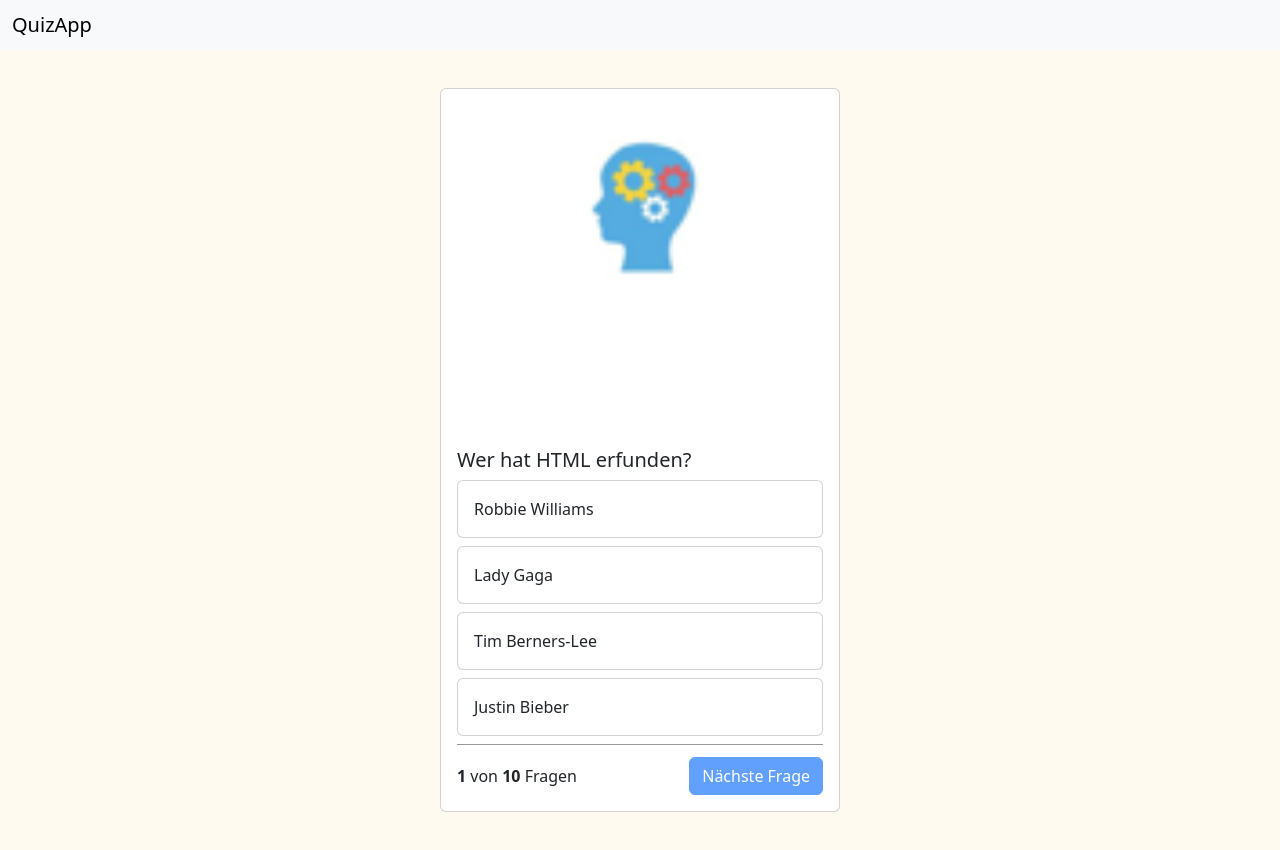
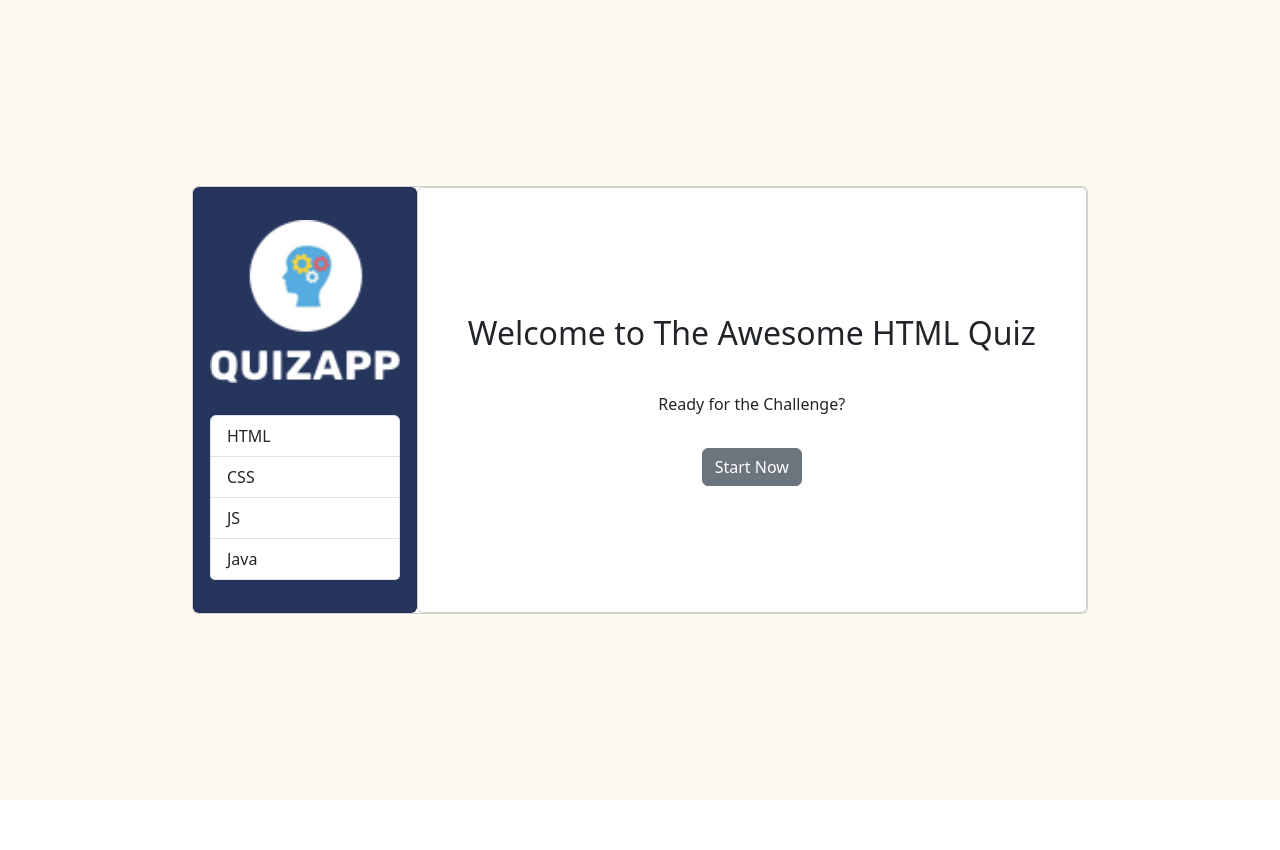
Before and after one commit to manuelbrauncoder/QuizzApp, a plain HTML site: page index.html in a window 1280 px wide. After the commit the page ends 800 px from the top, so only its background shows below. Drawn offline with nearby package versions, Linux system fonts and the light colour scheme.

Commit message:
rebuild lot of code

```diff
--- a/index.html
+++ b/index.html
@@ -18,54 +18,64 @@
 </head>
 
 <body onload="init()">
-    <nav class="navbar bg-body-tertiary">
-        <div class="container-fluid">
-            <span class="navbar-brand mb-0 h1">QuizApp</span>
-        </div>
-    </nav>
-
-    <div class="container">
-        <div class="card quiz-card">
-            <img src="./img/logo.png" class="card-img-top" alt="...">
-            <div class="card-body" id="end-screen" style="display: none;">
-                Quizz beendet!
+    <div class="content">
+        <!-- play card -->
+        <div class="card outer-card">
+            <div class="card card-left">
+                <img src="./img/logo.png" class="card-img-top" alt="...">
+                <ul class="list-group choice">
+                    <li class="list-group-item">HTML</li>
+                    <li class="list-group-item">CSS</li>
+                    <li class="list-group-item">JS</li>
+                    <li class="list-group-item">Java</li>
+                </ul>
             </div>
-            <div class="card-body" id="question-body">
-                <h5 class="card-title" id="questionText">Frage</h5>
-
-                <div class="card quiz-answer mb-2" onclick="answer('answer_1')">
-                    <div class="card-body" id="answer_1">
-                        Antwort
+            <!-- start card -->
+            <div class="card" id="start-card">
+                <h2>Welcome to The Awesome HTML Quiz</h1>
+                    <span>Ready for the Challenge?</span>
+                    <button onclick="newGame()" type="button" class="btn btn-secondary">Start Now</button>
+            </div>
+            <div class="card card-right" style="display: none;" id="question-body">
+                <h3 id="questionText">Frage</h2>
+                <div class="card">
+                    <div class="card-body answer-card" onclick="answer('answer_1')" id="answer_1">
+                        This is some text within a card body.
                     </div>
                 </div>
-
-                <div class="card quiz-answer mb-2">
-                    <div class="card-body" id="answer_2" onclick="answer('answer_2')">
-                        Antwort
+                <div class="card">
+                    <div class="card-body answer-card" onclick="answer('answer_2')" id="answer_2">
+                        This is some text within a card body.
                     </div>
                 </div>
-
-                <div class="card quiz-answer mb-2">
-                    <div class="card-body" id="answer_3" onclick="answer('answer_3')">
-                        Antwort
+                <div class="card">
+                    <div class="card-body answer-card" onclick="answer('answer_3')" id="answer_3">
+                        This is some text within a card body.
                     </div>
                 </div>
-
-                <div class="card quiz-answer mb-2">
-                    <div class="card-body" id="answer_4" onclick="answer('answer_4')">
-                        Antwort
+                <div class="card">
+                    <div class="card-body answer-card" onclick="answer('answer_4')" id="answer_4">
+                        This is some text within a card body.
                     </div>
                 </div>
-
-                <div class="question-footer">
-                    <span>
-                        <b id="currentQuestion">1</b> von <b id="numberOfQuestions">5</b> Fragen
-                    </span>
-
-                    <button id="next-button" disabled onclick="nextQuestion()" class="btn btn-primary">Nächste Frage</button>
+                <div>
+                    <b id="currentQuestion">1</b> von <b id="numberOfQuestions">5</b> Fragen
+                    <button id="next-button" disabled onclick="nextQuestion()" type="button" class="btn btn-primary">Next Question</button>
                 </div>
             </div>
+            <div id="end-screen" style="display: none;">
+                <img src="./img/brain result.png" alt="">
+                <h2>Quiz complete</h2>
+                <div class="score">
+                    <p>YOUR SCRORE</p>
+                    <p id="score">10</p>
+                    <p> / </p>
+                    <p id="games">10</p>
+                </div>
+                <button onclick="newGame()" type="button" class="btn btn-primary">Play again</button>
+            </div>
         </div>
+
     </div>
 </body>
 
--- a/script.js
+++ b/script.js
@@ -81,6 +81,7 @@ let questions = [
     }
 ];
 let currentQuestion = 0;
+let rightAnswers = 0;
 
 function init() {
     let input = document.getElementById('numberOfQuestions');
@@ -94,11 +95,21 @@ function showQuestion() {
     if (currentQuestion >= questions.length) {
         document.getElementById('end-screen').style = '';
         document.getElementById('question-body').style = 'display: none';
+        renderEndScreen();
+        currentQuestion = 0;
     } else {
         let question = questions[currentQuestion];
         document.getElementById('questionText').innerHTML = question['question'];
         document.getElementById('currentQuestion').innerHTML = currentQuestion + 1;
     }
+}
+
+function renderEndScreen() {
+    let score = document.getElementById('score');
+    let games = document.getElementById('games');
+    score.innerHTML = rightAnswers;
+    games.innerHTML = questions.length;
+
 }
 
 
@@ -115,6 +126,7 @@ function answer(selection) {
     let id = `answer_${question['right_answer']}`;
     if (selectedQuestionNumber == question['right_answer']) {
         document.getElementById(selection).parentNode.classList.add('bg-success');
+        rightAnswers++;
     } else {
         document.getElementById(selection).parentNode.classList.add('bg-danger');
         document.getElementById(id).parentNode.classList.add('bg-success');
@@ -139,3 +151,11 @@ function resetAnswerButtons() {
     document.getElementById('answer_4').parentNode.classList.remove('bg-danger');
     document.getElementById('answer_4').parentNode.classList.remove('bg-success');
 }
+
+function newGame() {
+    document.getElementById('end-screen').style = 'display: none';
+    document.getElementById('start-card').style = 'display: none';
+    document.getElementById('question-body').style = '';
+    init();
+    rightAnswers = 0;
+}
--- a/style.css
+++ b/style.css
@@ -1,32 +1,82 @@
-body {
-    background-color: #FEFAEF !important;
-}
-
-.container {
-    height: 100vh;
-    background-color: #FEFAEF !important;
+.content {
     display: flex;
     align-items: center;
     justify-content: center;
+    background-color: #FEFAEF;
+    height: 100vh;
+    margin: 0;
+    width: 100%;
 }
 
-.question-footer {
-    border-top: 1px solid rgba(0, 0, 0, 0.4) ;
-    display: flex;
-    justify-content: space-between;
-    align-items: center;
-    padding-top: 12px;
+.card-left {
+    width: 25%;
+    padding: 32px 16px;
+    background-color: #26355C !important;
 }
 
-.quiz-card {
-    width: 25rem;
+.choice {
+    border: none !important;
+    color: white !important;
+    background-color: #26355C !important;
+    margin-top: 32px;
 }
 
-.quiz-answer:hover {
-    cursor: pointer;
-    background-color: rgba(0, 0, 0, 0.05);
+.card-right {
+    display: flex;
+    border: none !important;
+    gap: 16px;
+    background-color: #F7F7F7 !important;
+    margin: 0 !important;
+    text-align: center;
+    padding: 16px 40px;
+    width: 75%;
 }
 
-.bg-success, .bg-danger {
+.outer-card {
+    display: flex;
+    flex-direction: row !important;
+    width: 70%;
+}
+
+.answer-card {
+    border-radius: 0 !important;
+}
+
+.answer-card:hover {
+    cursor: pointer;
+    background-color: rgba(0, 0, 0, 0.1);
+
+}
+
+.list-group {
+    border: none !important;
     color: white !important;
+    background-color: #26355C !important;
 }
+
+#start-card {
+    display: flex;
+    flex-direction: column;
+    align-items: center;
+    justify-content: center;
+    width: 75%;
+    gap: 32px;
+}
+
+button {
+    width: fit-content;
+}
+
+#end-screen {
+    display: flex;
+    flex-direction: column;
+    gap: 32px;
+    justify-content: center;
+    align-items: center;
+    padding: 32px 64px;
+    width: 75%;
+}
+
+.score {
+    display: flex;
+}
```
